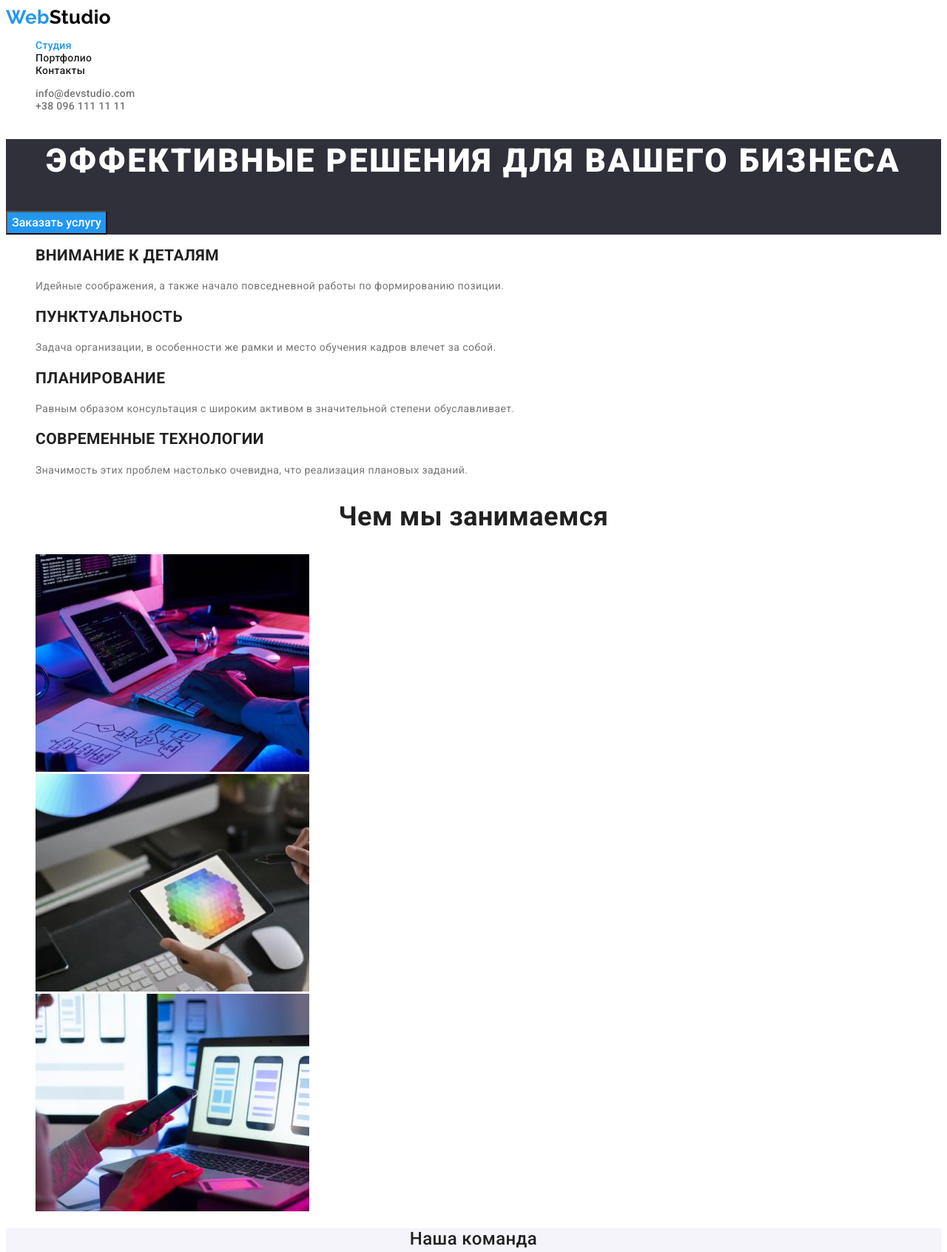
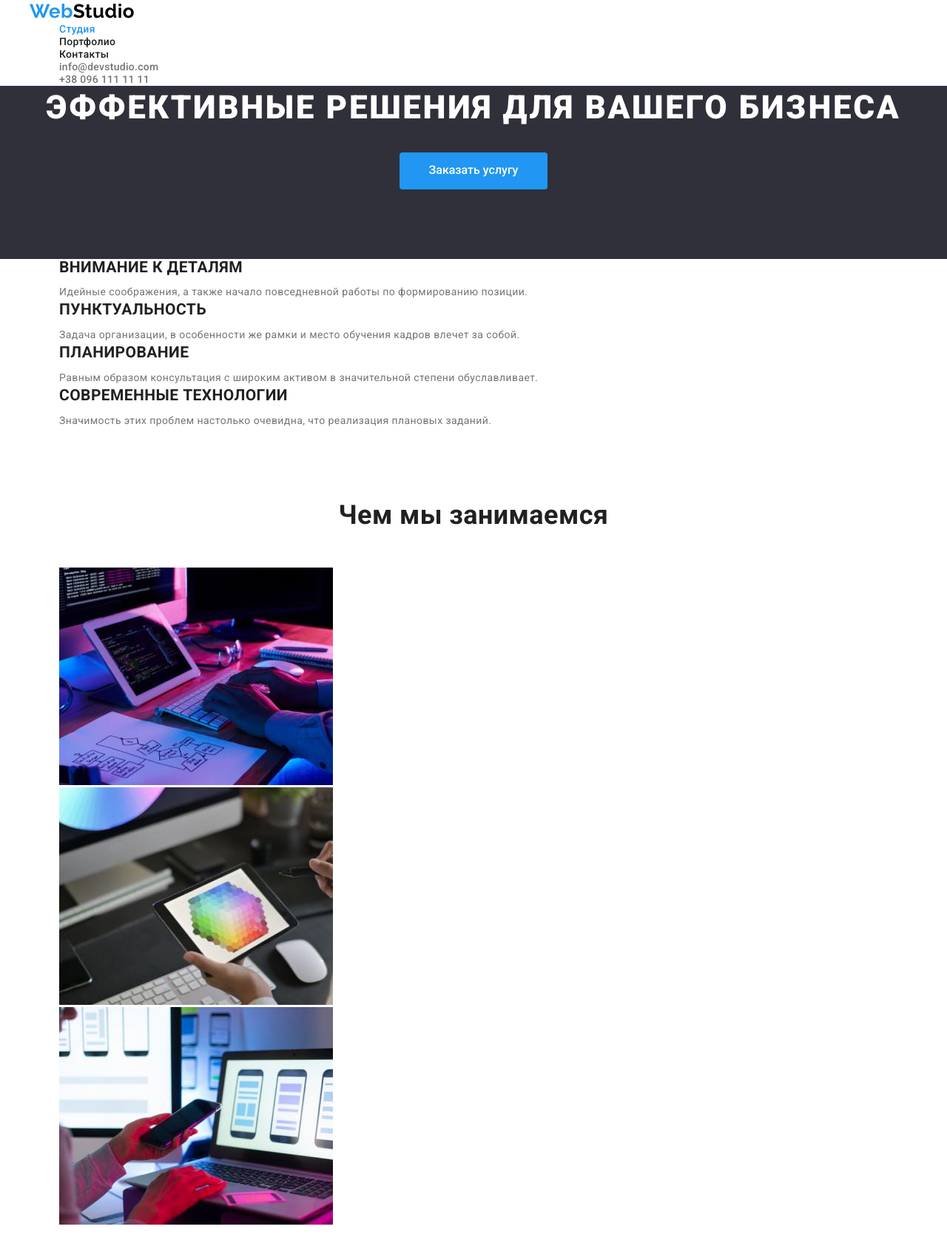
Before and after one commit to Helen-Korchemkina/goit-markup-hw-03, a plain HTML site: page index.html in a window 1280 px wide. Shown: the top 1692 px of the page at 74% size. Drawn offline with nearby package versions, Linux system fonts and the light colour scheme.

Commit message:
margin-padding

```diff
--- a/css/styles.css
+++ b/css/styles.css
@@ -10,13 +10,19 @@
 body {
   background-color: var(--second-text-color);
   color: var(--primary-text-color);
-  font-family: Roboto, sans-serif;
+  font-family: Roboto;
   font-size: 14px;
   letter-spacing: 0.03em;
 }
 h2,
 h3 {
   color: var(--title-text-color);
+  margin: 0;
+}
+h1,
+ul,
+p {
+  margin: 0;
 }
 ul {
   list-style: none;
@@ -24,6 +30,10 @@ ul {
 /*header*/
 .header a {
   text-decoration: none;
+}
+.container {
+  margin: 0 auto;
+  width: 1200px;
 }
 /*logo*/
 .logo {
@@ -62,28 +72,39 @@ ul {
 .hero {
   background-color: var(--background-grey-color);
   color: var(--second-text-color);
+  text-align: center;
+  padding-bottom: 94px;
 }
 .hero-title {
   font-weight: 900;
   font-size: 44px;
   line-height: 1.36;
-  text-align: center;
+
   letter-spacing: 0.06em;
   text-transform: uppercase;
+  margin-bottom: 30px;
 }
 /*excellence*/
 .excellence h2 {
   line-height: 1.14;
   text-transform: uppercase;
+  margin-bottom: 10px;
 }
 .excellence p {
   line-height: 1.71;
+}
+.excellence {
+  padding-bottom: 94px;
 }
 /*what we do*/
 .doing h2 {
   font-size: 36px;
   line-height: 1.17;
   text-align: center;
+  margin-bottom: 50px;
+}
+.doing {
+  padding-bottom: 94px;
 }
 /*our team*/
 .our-team {
@@ -91,9 +112,14 @@ ul {
   font-size: 16px;
   line-height: 1.19;
   text-align: center;
+  padding-bottom: 94px;
 }
 .our-team h2 {
   font-weight: 500;
+  margin-bottom: 50px;
+}
+.our-team h3 {
+  margin-bottom: 10px;
 }
 
 /*footer*/
@@ -123,6 +149,15 @@ ul {
   font-size: 16px;
   line-height: 1.63;
   cursor: pointer;
+  border-radius: 4px;
+  padding: 6px 22px;
+  text-align: center;
+  border: none;
+}
+.button.primary {
+  padding: 10px 32px;
+  min-width: 200px;
+  min-height: 50px;
 }
 .button:hover,
 .button:focus,
@@ -131,12 +166,19 @@ ul {
   color: var(--second-text-color);
 }
 /*work-examples*/
+.filters {
+  margin-bottom: 34px;
+}
 .work-examples h2 {
   font-size: 18px;
   line-height: 2;
   letter-spacing: 0.06em;
+  margin-bottom: 4px;
 }
 .work-examples p {
   font-size: 16px;
   line-height: 1.9;
 }
+.potfolio {
+  padding: 94px 0;
+}
--- a/index.html
+++ b/index.html
@@ -11,12 +11,16 @@
       href="https://fonts.googleapis.com/css2?family=Raleway:wght@700&family=Roboto:wght@400;500;700;900&display=swap"
       rel="stylesheet"
     />
-
+    <link
+      rel="stylesheet"
+      href="https://cdnjs.cloudflare.com/ajax/libs/modern-normalize/1.1.0/modern-normalize.min.css"
+    />
     <link rel="stylesheet" href="./css/styles.css" />
   </head>
   <body>
     <!--header-->
     <header class="header">
+      <div class="container">
         <nav>
           <a class="logo" href=""><span class="part-logo">Web</span>Studio</a>
           <ul class="site-nav">
@@ -29,19 +33,26 @@
           <li><a href="mailto:info@devstudio.com">info@devstudio.com</a></li>
           <li><a href="tel:+380961111111">+38 096 111 11 11</a></li>
         </ul>
+      </div>
     </header>
     <main>
       <!--hero-->
       <section class="hero">
+        <div class="container">
           <h1 class="hero-title">Эффективные решения для вашего бизнеса</h1>
           <button class="button primary" type="button">Заказать услугу</button>
+        </div>
       </section>
+
       <!--excellence-->
       <section class="excellence">
+        <div class="container">
           <ul>
             <li>
               <h2>Внимание к деталям</h2>
-            <p>Идейные соображения, а также начало повседневной работы по формированию позиции.</p>
+              <p>
+                Идейные соображения, а также начало повседневной работы по формированию позиции.
+              </p>
             </li>
             <li>
               <h2>Пунктуальность</h2>
@@ -60,9 +71,12 @@
               <p>Значимость этих проблем настолько очевидна, что реализация плановых заданий.</p>
             </li>
           </ul>
+        </div>
       </section>
+
       <!--what we do-->
       <section class="doing">
+        <div class="container">
           <h2>Чем мы занимаемся</h2>
           <ul>
             <li>
@@ -75,9 +89,12 @@
               <img src="./images/box3.jpg" alt="Фото планшета" width="370" />
             </li>
           </ul>
+        </div>
       </section>
       <!--our team-->
+
         <section class="our-team">
+          <div class="container">
           <h2>Наша команда</h2>
           <ul>
             <li>
@@ -101,19 +118,29 @@
               <p>UI Designer</p>
             </li>
           </ul>
+          </div>
         </section>
+
     </main>
     <!--footer-->
     <footer class="footer">
+      <div class="container">
         <a class="footer-logo" href="index.html"><span class="part-logo">Web</span>Studio</a>
         <address>
           <ul class="address">
-          <li><a href="https://goo.gl/maps/BeEHdiR37G75LsSc9" target="_blank" rel="noopener, noreferrer">г. Киев, пр-т Леси
-              Украинки, 26</a></li>
+            <li>
+              <a
+                href="https://goo.gl/maps/BeEHdiR37G75LsSc9"
+                target="_blank"
+                rel="noopener, noreferrer"
+                >г. Киев, пр-т Леси Украинки, 26</a
+              >
+            </li>
             <li><a href="mailto:info@example.com">info@example.com</a></li>
             <li><a href="tel:+380991111111">+38 099 111 11 11</a></li>
           </ul>
         </address>
+      </div>
     </footer>
   </body>
 </html>
```
Also changed, not shown: portfolio.html (+8 -8 lines). Lines whose indentation alone changed are shown as unchanged.
